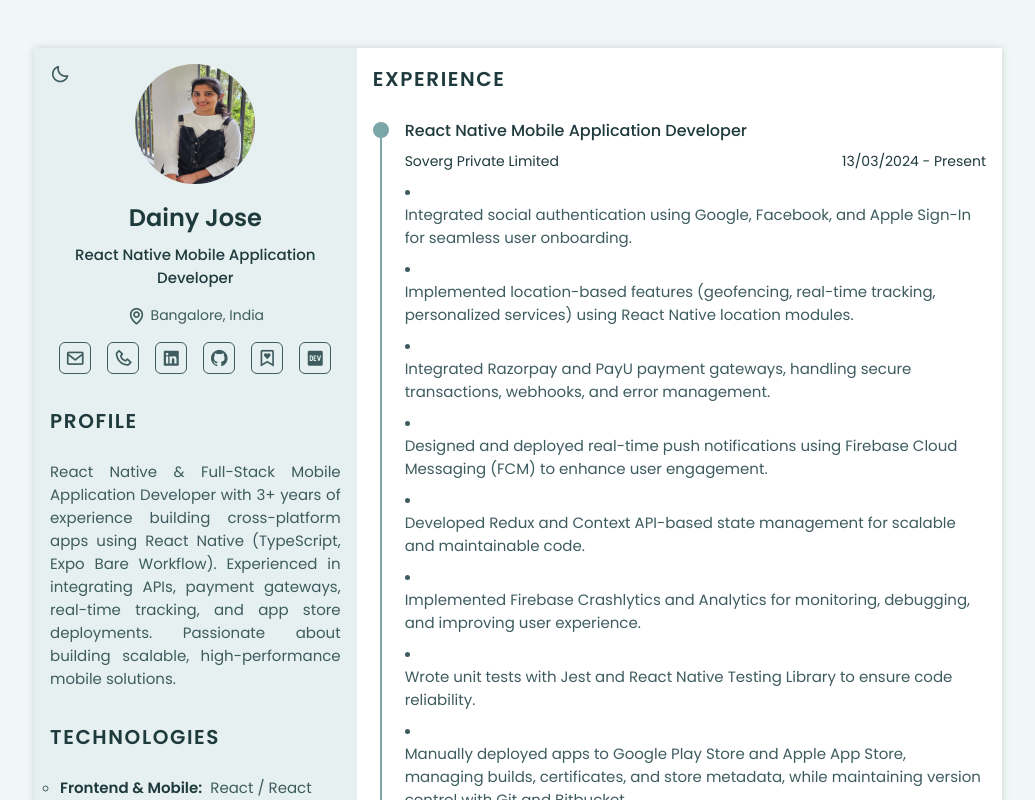
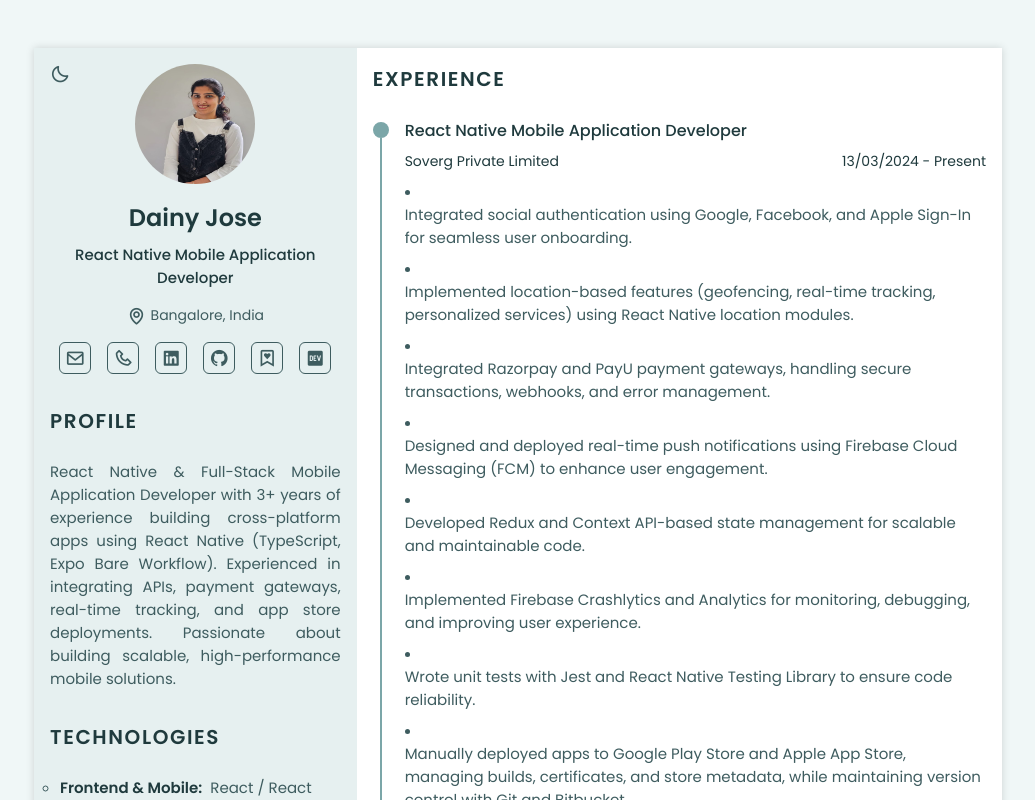
Before and after one commit to dainyjose/my-resume, a React (Vite) app: page / in a window 1280 px wide. Shown: the top 800 px of the page, without its empty margins (122-1157 px from the left). Built offline with nearby package versions, Linux system fonts and the light colour scheme.

Commit message:
feat(resume): updated photo, preview section

```diff
--- a/src/Components/Profile.tsx
+++ b/src/Components/Profile.tsx
@@ -1,5 +1,6 @@
 import { BoxIcon } from "./BoxIcon";
 import { Options } from "./Options";
+import profileImg from "../assets/dainy_jose.jpg";
 
 type SocialItem = {
   label: string;
@@ -30,15 +31,12 @@ export const Profile = ({
   isMobileView,
 }: ProfileProps) => {
   return (
-    <section
-      className="home section"
-      id="home"
-    >
+    <section className="home section" id="home">
       <Options />
       <div className="home__container bd-grid">
         <div className="home__data bd-grid">
           <img
-            src={image}
+            src={profileImg}
             alt="profile_image"
             className="home__img no-print"
           />
@@ -63,12 +61,7 @@ export const Profile = ({
             url={`tel:${telephone}`}
           />
           {true &&
-            social.map((social) => (
-              <BoxIcon
-                key={social.name}
-                {...social}
-              />
-            ))}
+            social.map((social) => <BoxIcon key={social.name} {...social} />)}
         </div>
       </div>
     </section>
```
Also changed, not shown: src/assets/dainy_jose.jpg, src/assets/resume_preview.png.
